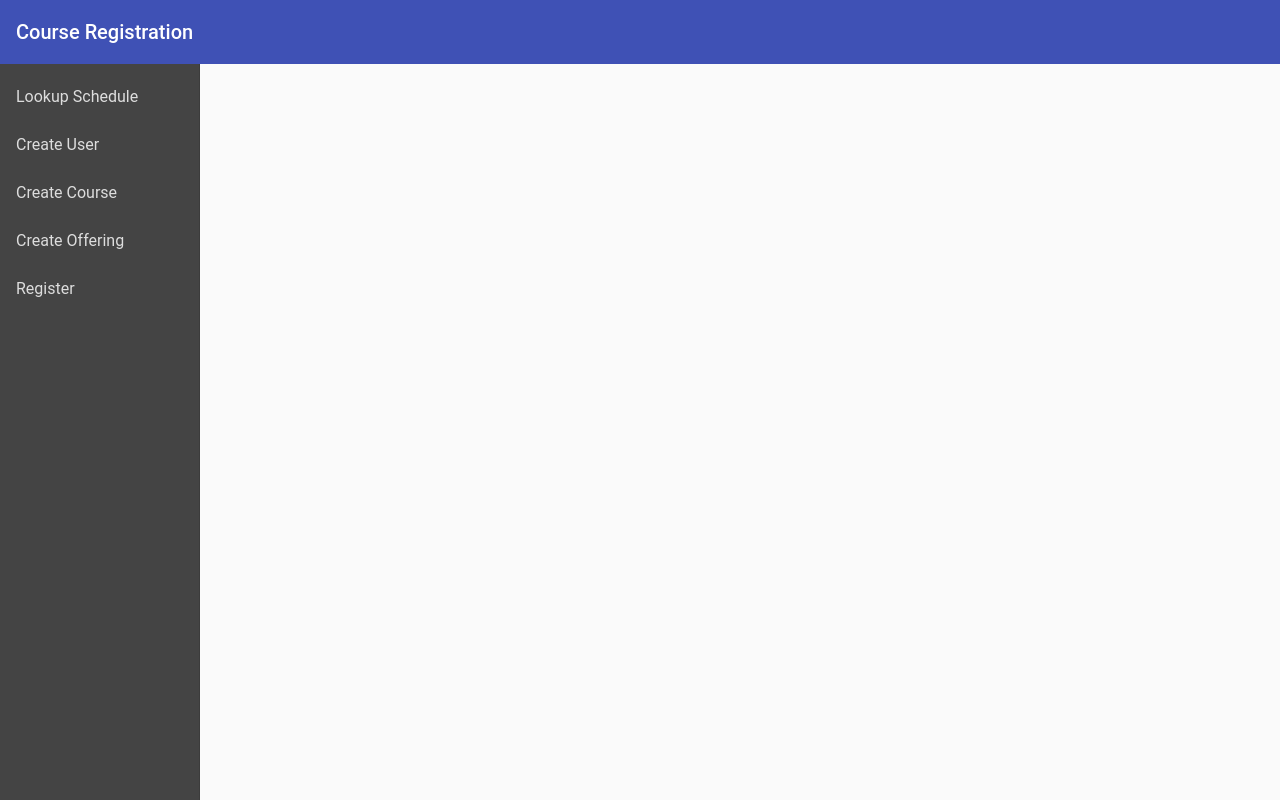
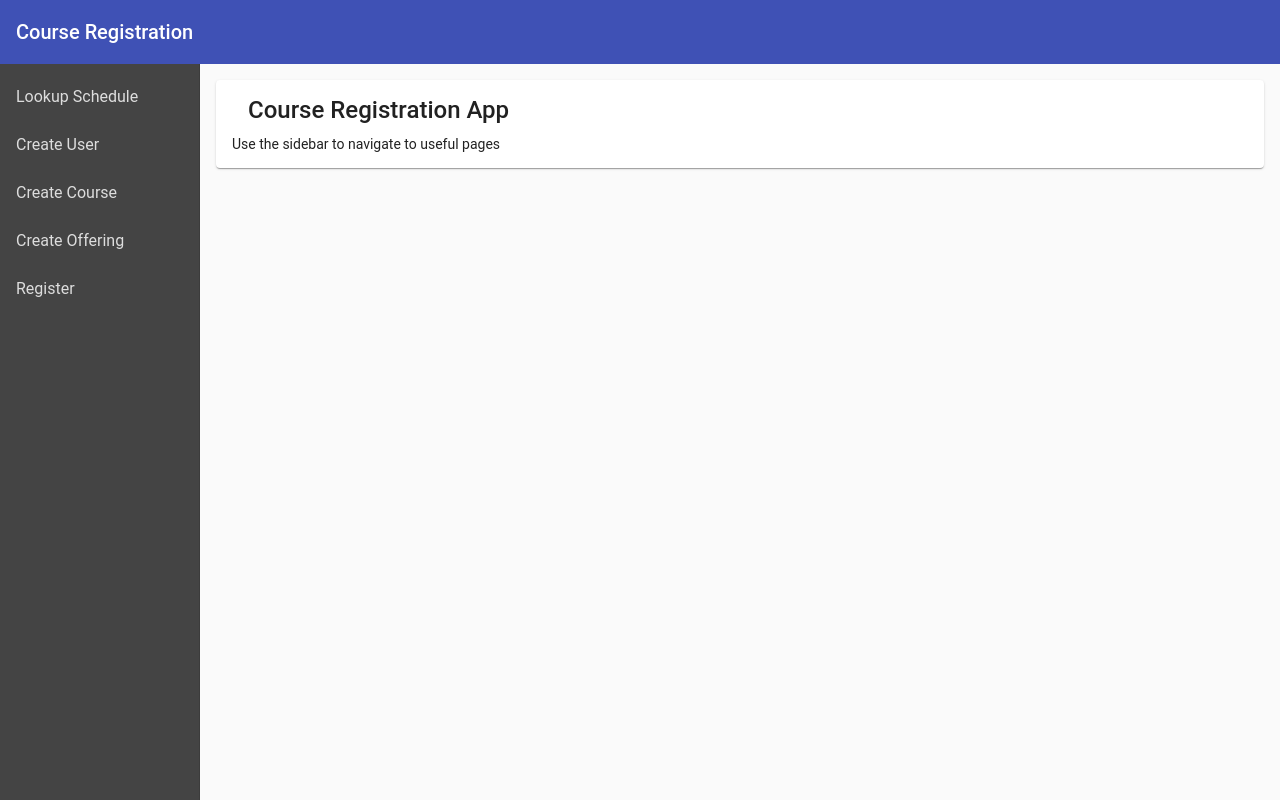
Before and after one commit to Rajalakshmi001/CourseRegistration-Couchbase, an Angular app in the folder frontend/CourseRegistration/: page / in a window 1280 px wide. Built offline with nearby package versions, Linux system fonts and the light colour scheme.

Commit message:
added home page

```diff
--- a/frontend/CourseRegistration/src/app/app.module.ts
+++ b/frontend/CourseRegistration/src/app/app.module.ts
@@ -25,6 +25,7 @@ import { DeviceService } from './services/device/device.service';
 import { MatIconModule } from '@angular/material/icon';
 import { MatSnackBarModule } from '@angular/material/snack-bar';
 import { NotificationService } from './services/notification/notification.service';
+import { HomeComponent } from './components/home/home.component';
 
 @NgModule({
   declarations: [
@@ -36,6 +37,7 @@ import { NotificationService } from './services/notification/notification.servic
     RegisterComponent,
     FilterPipe,
     LookupComponent,
+    HomeComponent,
   ],
   imports: [
     BrowserModule,
--- /dev/null
+++ b/frontend/CourseRegistration/src/app/components/home/home.component.html
@@ -0,0 +1,10 @@
+<mat-card>
+  <mat-card-header>
+    <mat-card-title>
+      Course Registration App
+    </mat-card-title>
+  </mat-card-header>
+  <mat-card-content>
+    <p>Use the sidebar to navigate to useful pages</p>
+  </mat-card-content>
+</mat-card>
--- /dev/null
+++ b/frontend/CourseRegistration/src/app/components/home/home.component.ts
@@ -0,0 +1,15 @@
+import { Component, OnInit } from '@angular/core';
+
+@Component({
+  selector: 'app-home',
+  templateUrl: './home.component.html',
+  styleUrls: ['./home.component.scss']
+})
+export class HomeComponent implements OnInit {
+
+  constructor() { }
+
+  ngOnInit() {
+  }
+
+}
```
Also changed, not shown: frontend/CourseRegistration/src/app/app-routing.module.ts (+19 -18 lines), frontend/CourseRegistration/src/app/components/home/home.component.scss (added), 1 other file (tests, documents, lock files or other folders).
